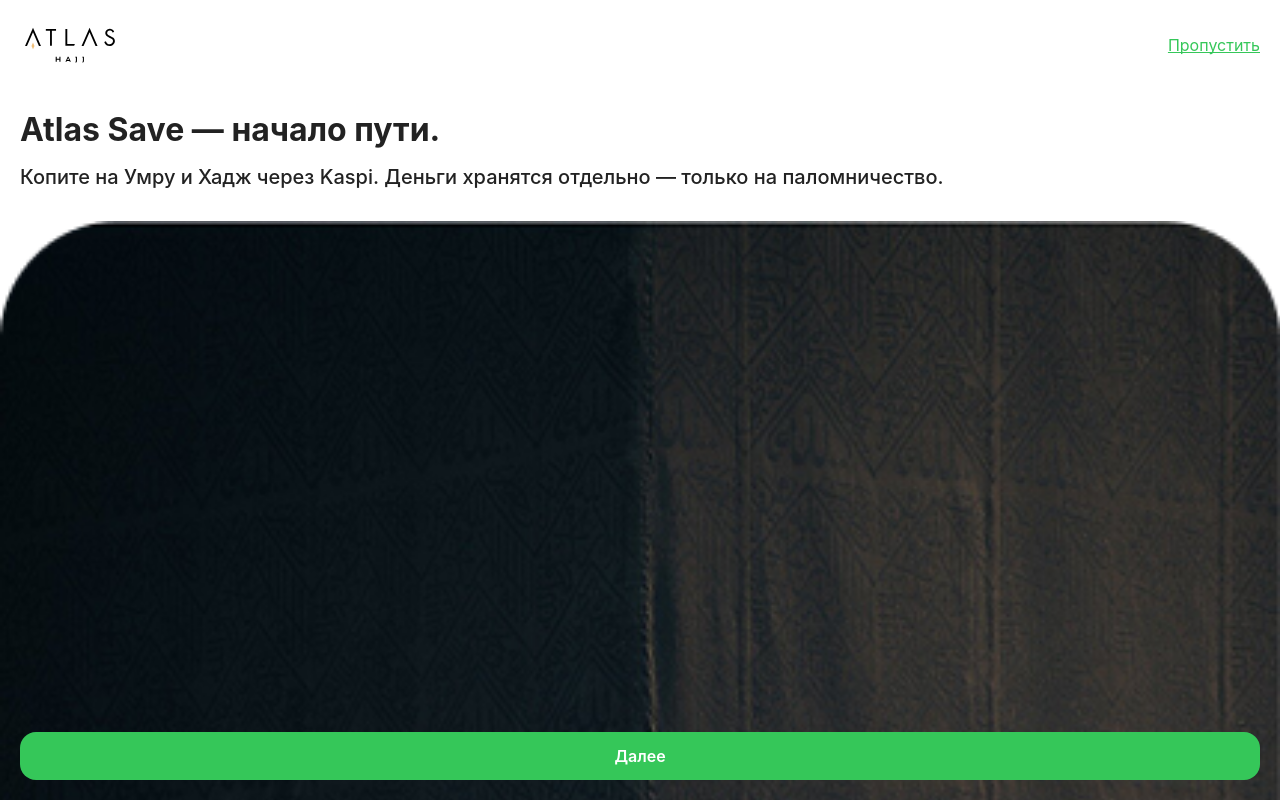
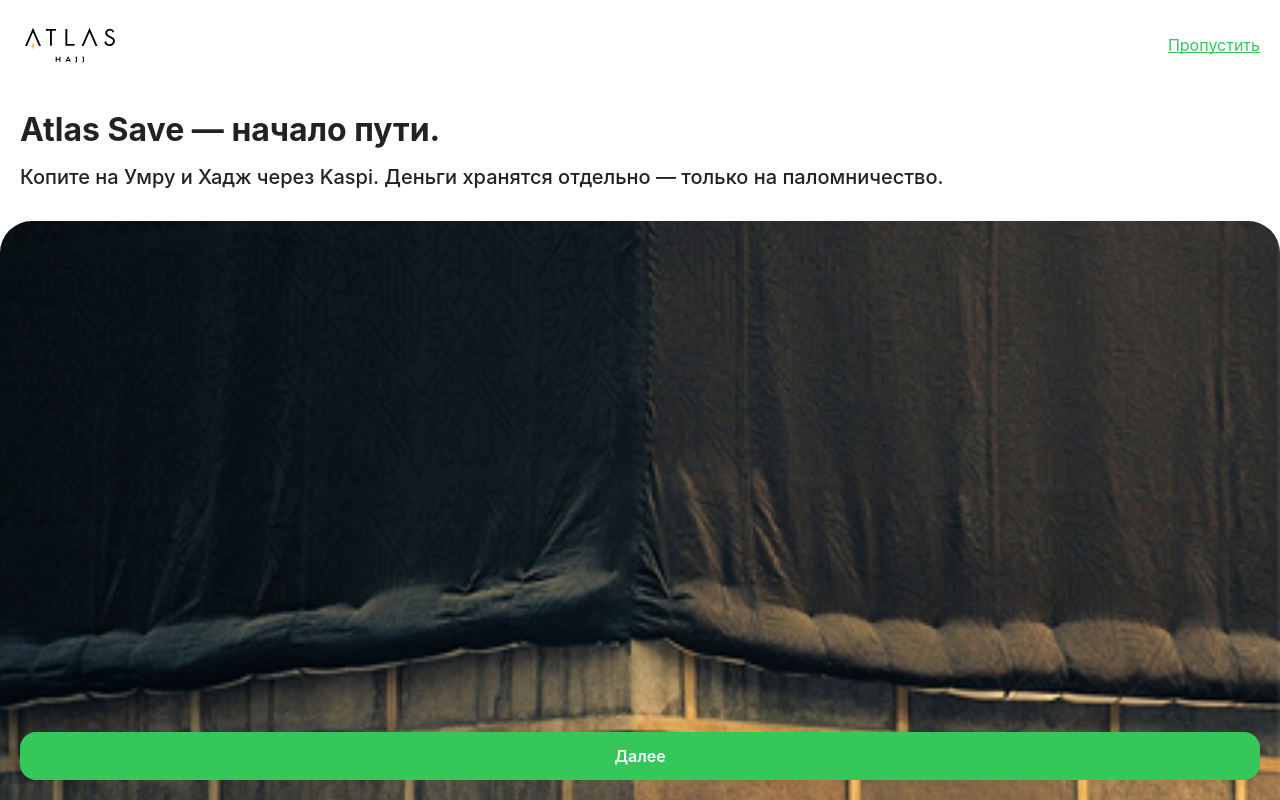
Before and after one commit to PerfZero/sms, a React (Create React App) app: page / in a window 1280 px wide. Shown: the top 800 px of the page. Built offline with nearby package versions, Linux system fonts and the light colour scheme.

Commit message:
Add frontend 17

```diff
--- a/src/components/onboarding/onboarding.css
+++ b/src/components/onboarding/onboarding.css
@@ -3,7 +3,7 @@
   flex-direction: column;
   background-color: #FFFFFF;
   position: relative;
-height: 100dvh;
+height: 100vh;
 
 }
 
@@ -31,8 +31,7 @@
 
   display: flex;
   flex-direction: column;
-flex: 1;
-
+  height: 100%;
   padding: 20px 0 0;
 }
 
@@ -59,7 +58,7 @@
 
 .onboarding__image {
     max-width: 100%;
-    height: auto;
+    height: 100%;
     object-fit: cover;
     border-radius: 32px 32px 0 0;
     width: 100%;
```
